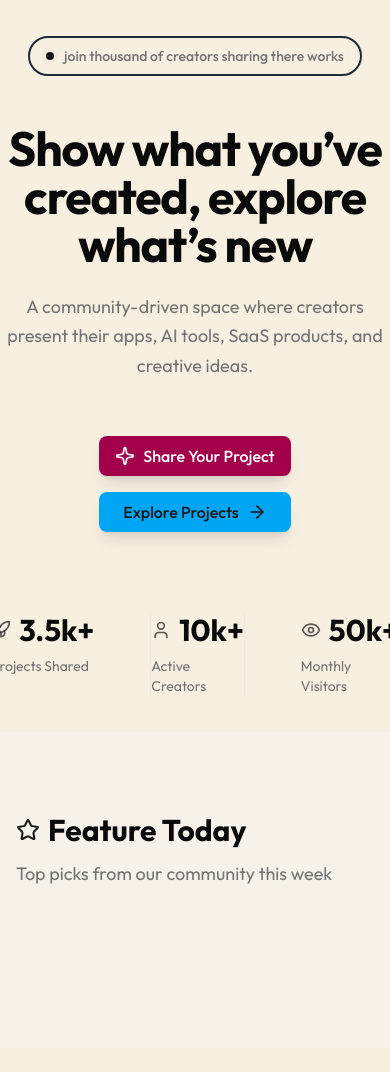
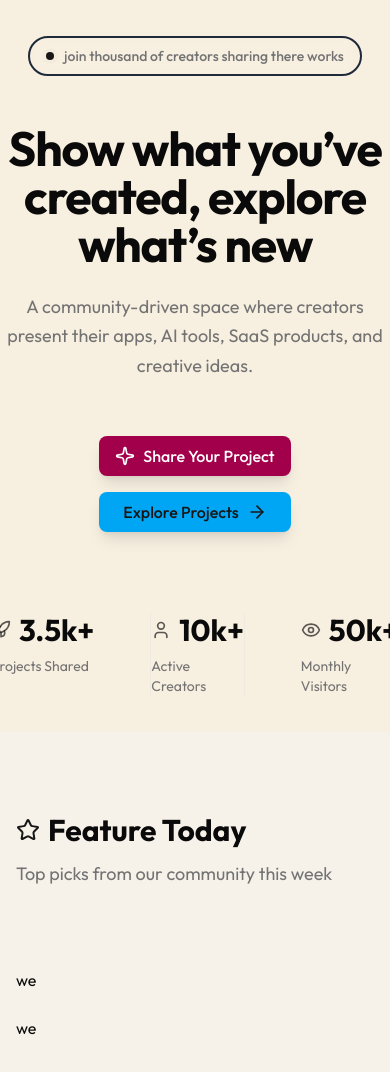
Before and after one commit to testgithubritgu/add-projects-next.js, a Next.js app: page / in a window 390 px wide. Shown: the top 1072 px of the page. Before the commit the page ends 1048 px from the top, so only its background shows below. Built offline with nearby package versions, Linux system fonts and the light colour scheme.

Commit message:
Adds ProductCard component and card UI structure; updates FeaturedProducts section

```diff
--- a/app/page.js
+++ b/app/page.js
@@ -6,7 +6,7 @@ export default function Home() {
   return (
     <div>
      <HeroSection/>
-      <FeaturedProducts/>
+    <FeaturedProducts/>
     </div>
   );
 }
--- a/components/landing-page/featured-section.jsx
+++ b/components/landing-page/featured-section.jsx
@@ -1,8 +1,28 @@
-import React from 'react'
-import SectionHeader from './common/section-header';
-import { ArrowRightIcon, StarIcon } from 'lucide-react';
-import { Button } from '../ui/button';
-import Link from 'next/link';
+import React from "react";
+import SectionHeader from "./common/section-header";
+import { ArrowRightIcon, StarIcon } from "lucide-react";
+import { Button } from "../ui/button";
+import Link from "next/link";
+import ProductCard from "./products/product-card";
+
+const featuredProducts = [
+  {
+    id: 1,
+    name: "ParityKit",
+    description: "A toolkit for creating parity products",
+    tags: ["SaaS", "Pricing", "Global"],
+    votes: 615,
+    isFeatured: true,
+  },
+  {
+    id: 2,
+    name: "Modern Full Stack Next.js Course",
+    description: "Learn to build production-ready full stack apps with Next.js",
+    tags: ["Next.js", "Full-Stack", "Course"],
+    votes: 124,
+    isFeatured: false,
+  },
+];
 
 const FeaturedProducts = () => {
   return (
@@ -14,15 +34,20 @@ const FeaturedProducts = () => {
             icon={StarIcon}
             description={"Top picks from our community this week"}
           />
-            <Link href={"/exlpore"} passHref>
-          <Button variant="outline" className={"hidden sm:flex"}>
-              View All <ArrowRightIcon className="size-4" />{" "}
-          </Button>
-            </Link>
+          <Link href={"/exlpore"} passHref>
+            <Button variant="outline" className={"hidden sm:flex"}>
+              View All <ArrowRightIcon className="size-4" />
+            </Button>
+          </Link>
+        </div>
+        <div  className="grid-wrapper">
+    {featuredProducts.map(product => (
+      <ProductCard key={product.id} product={product} />
+    ))}
         </div>
       </div>
     </section>
   );
-}
+};
 
-export default FeaturedProducts
+export default FeaturedProducts;
--- /dev/null
+++ b/components/landing-page/products/product-card.jsx
@@ -0,0 +1,11 @@
+import React from 'react'
+
+const ProductCard = () => {
+  return (
+    <div>
+      we
+    </div>
+  )
+}
+
+export default ProductCard
--- /dev/null
+++ b/components/ui/card.jsx
@@ -0,0 +1,101 @@
+import * as React from "react"
+
+import { cn } from "@/lib/utils"
+
+function Card({
+  className,
+  ...props
+}) {
+  return (
+    <div
+      data-slot="card"
+      className={cn(
+        "bg-card text-card-foreground flex flex-col gap-6 rounded-xl border py-6 shadow-sm",
+        className
+      )}
+      {...props} />
+  );
+}
+
+function CardHeader({
+  className,
+  ...props
+}) {
+  return (
+    <div
+      data-slot="card-header"
+      className={cn(
+        "@container/card-header grid auto-rows-min grid-rows-[auto_auto] items-start gap-2 px-6 has-data-[slot=card-action]:grid-cols-[1fr_auto] [.border-b]:pb-6",
+        className
+      )}
+      {...props} />
+  );
+}
+
+function CardTitle({
+  className,
+  ...props
+}) {
+  return (
+    <div
+      data-slot="card-title"
+      className={cn("leading-none font-semibold", className)}
+      {...props} />
+  );
+}
+
+function CardDescription({
+  className,
+  ...props
+}) {
+  return (
+    <div
+      data-slot="card-description"
+      className={cn("text-muted-foreground text-sm", className)}
+      {...props} />
+  );
+}
+
+function CardAction({
+  className,
+  ...props
+}) {
+  return (
+    <div
+      data-slot="card-action"
+      className={cn(
+        "col-start-2 row-span-2 row-start-1 self-start justify-self-end",
+        className
+      )}
+      {...props} />
+  );
+}
+
+function CardContent({
+  className,
+  ...props
+}) {
+  return (<div data-slot="card-content" className={cn("px-6", className)} {...props} />);
+}
+
+function CardFooter({
+  className,
+  ...props
+}) {
+  return (
+    <div
+      data-slot="card-footer"
+      className={cn("flex items-center px-6 [.border-t]:pt-6", className)}
+      {...props} />
+  );
+}
+
+export {
+  Card,
+  CardHeader,
+  CardFooter,
+  CardTitle,
+  CardAction,
+  CardDescription,
+  CardContent,
+}
```
